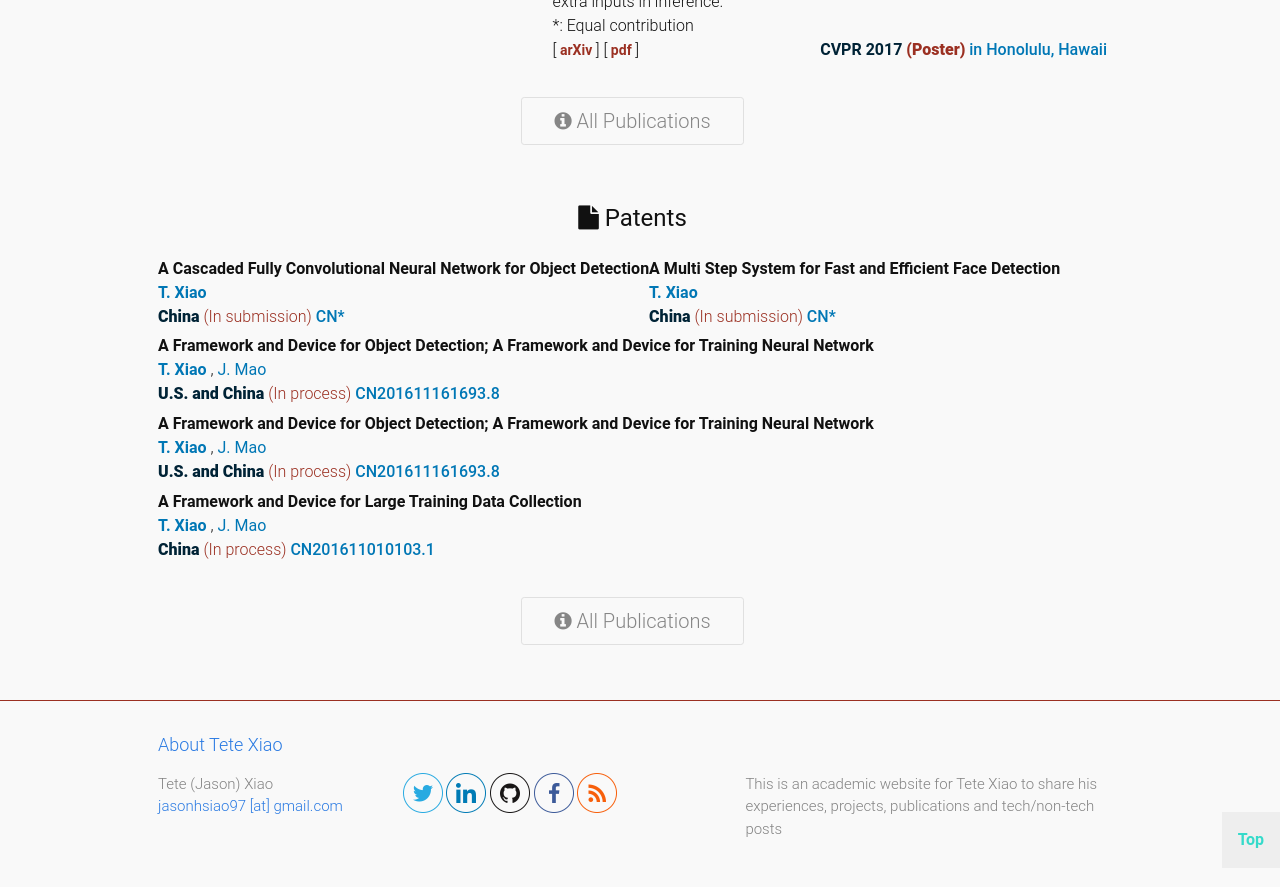
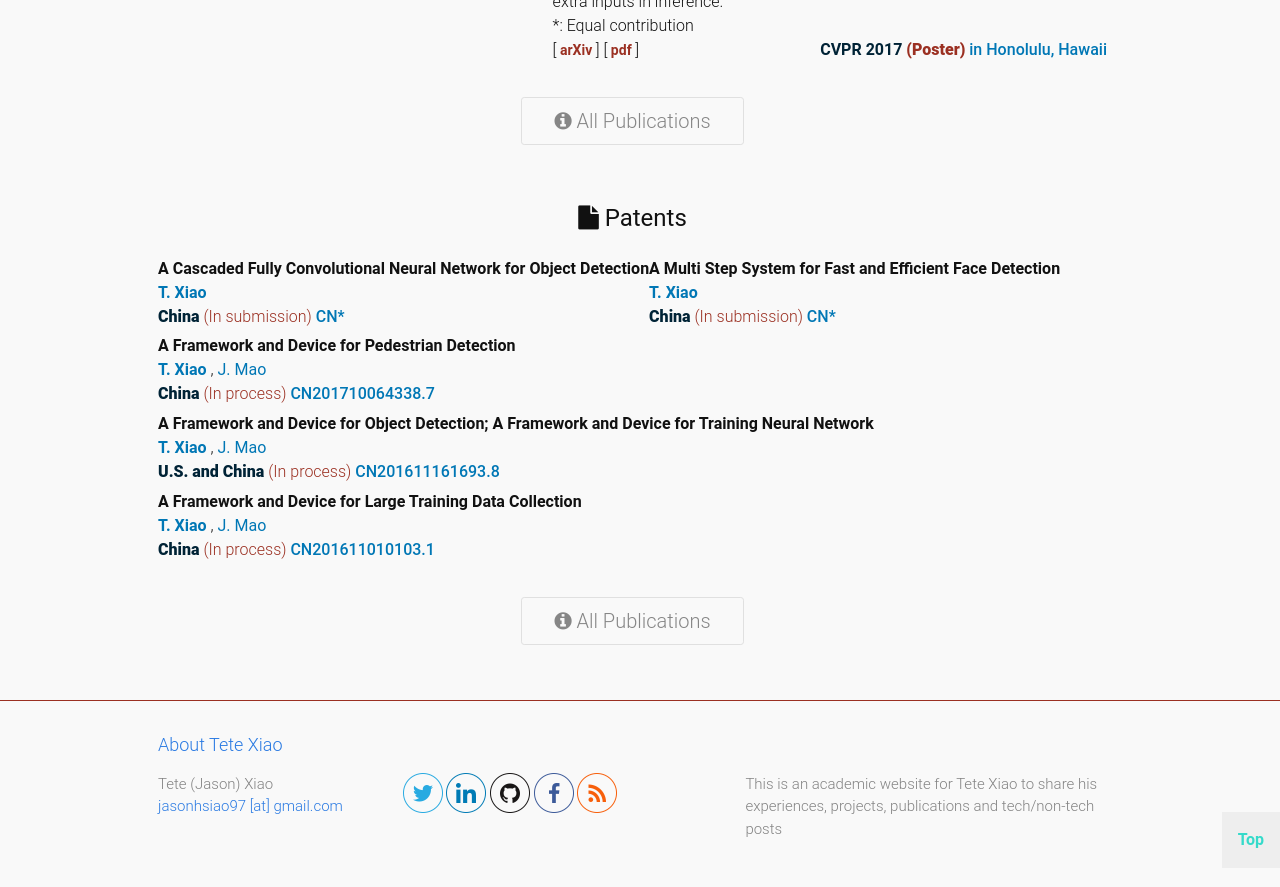
Before and after one commit to Tete-Xiao/Tete-Xiao.github.io, a Jekyll site: the page built from index.html, in a window 1280 px wide and 900 px high, scrolled down 1733 px. Shown: the top 887 px of the window. Built offline with Jekyll 4.4.1, drawn with Linux system fonts in a browser that asks for light colours.

Commit message:
update patent

```diff
--- a/_data/patents.yml
+++ b/_data/patents.yml
@@ -18,7 +18,7 @@
   patent_number:  'CN*'
   place:          'China'
 
-- title: 'A Framework and Device for Object Detection; A Framework and Device for Training Neural Network'
+- title: 'A Framework and Device for Pedestrian Detection'
   date:  'Nov. 2016'
   selected: true
   authors:
@@ -27,8 +27,8 @@
     - name: J. Mao
       url:  ''
   status:         '(In process)'
-  patent_number:  'CN201611161693.8'
-  place:          'U.S. and China'
+  patent_number:  'CN201710064338.7'
+  place:          'China'
 
 - title: 'A Framework and Device for Object Detection; A Framework and Device for Training Neural Network'
   date:  'Nov. 2016'
```
